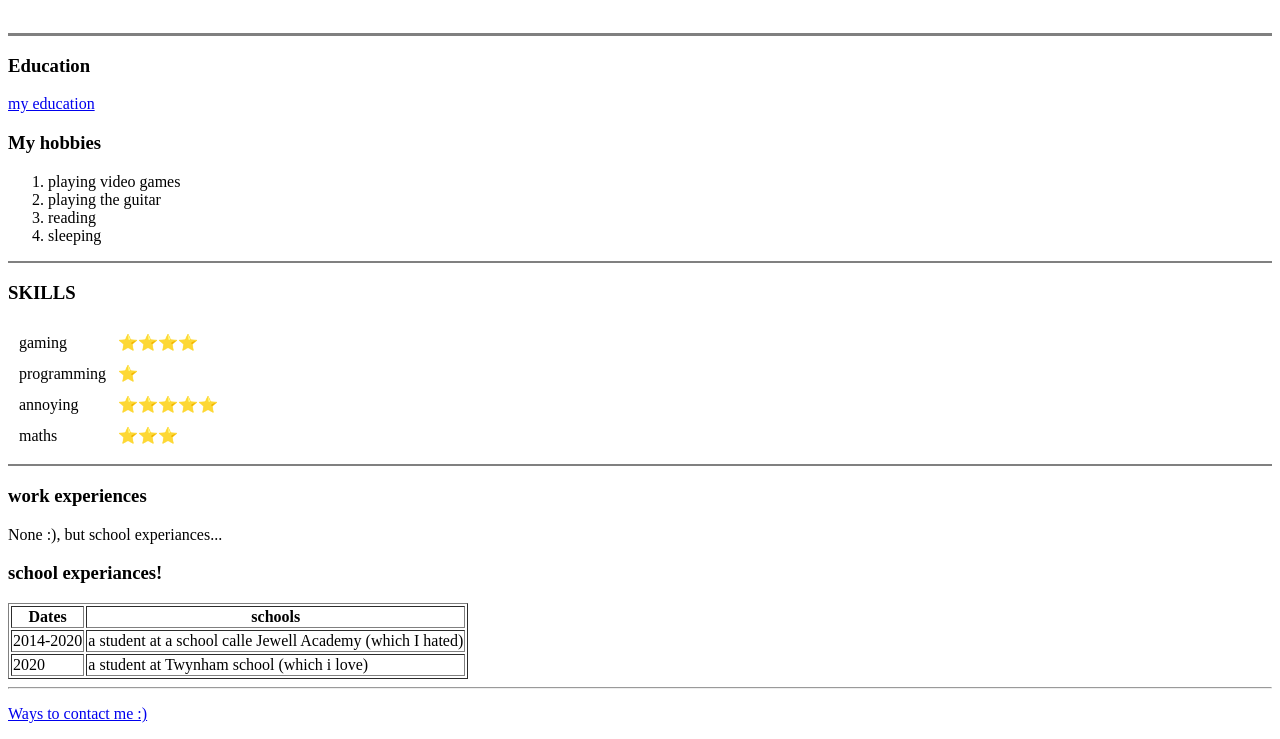
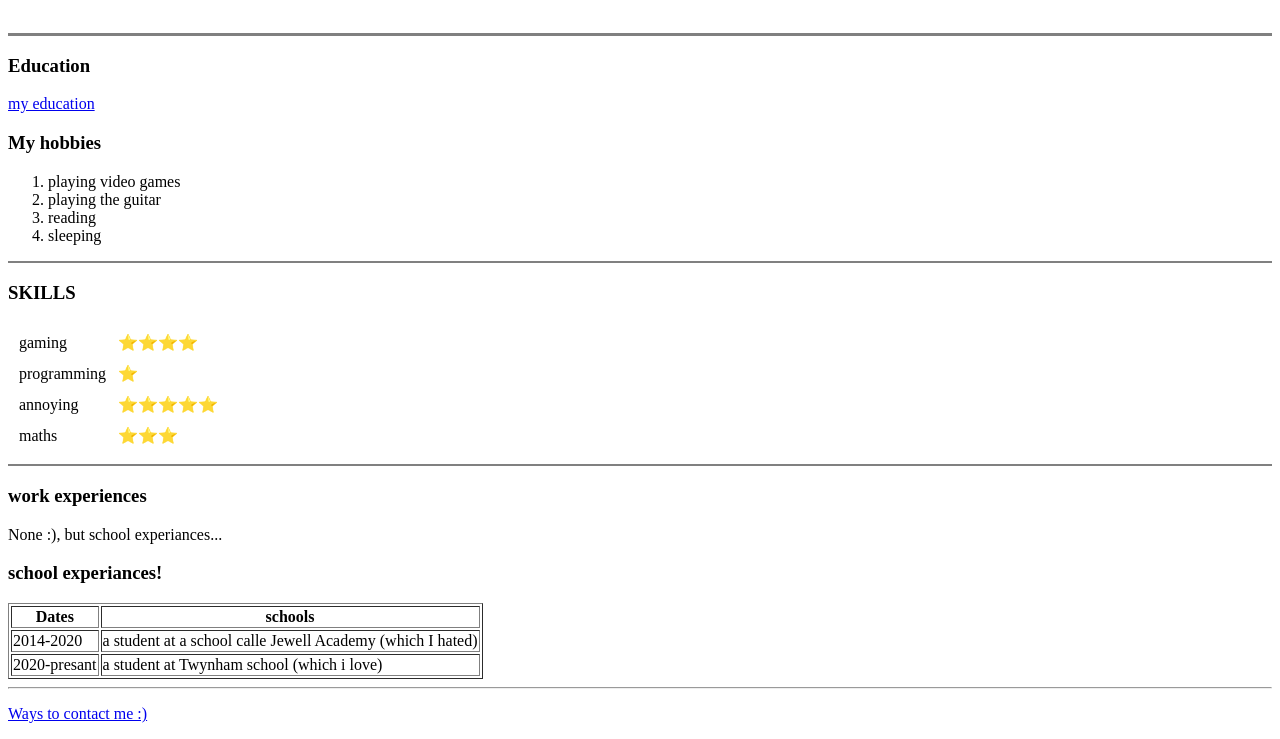
Before and after one commit to NomisBomf/Personal-website, a plain HTML site: page index.html in a window 1280 px wide. Shown: the part 541-1280 px from the top of the page. Drawn offline with Linux system fonts and the light colour scheme.

Commit message:
Update index.html

```diff
--- a/index.html
+++ b/index.html
@@ -79,7 +79,7 @@
     </td>
   </tr>
   <tr>
-    <td>2020</td>
+    <td>2020-presant</td>
     <td>a student at Twynham school (which i love)</td>
   </tr>
 </table>
```
